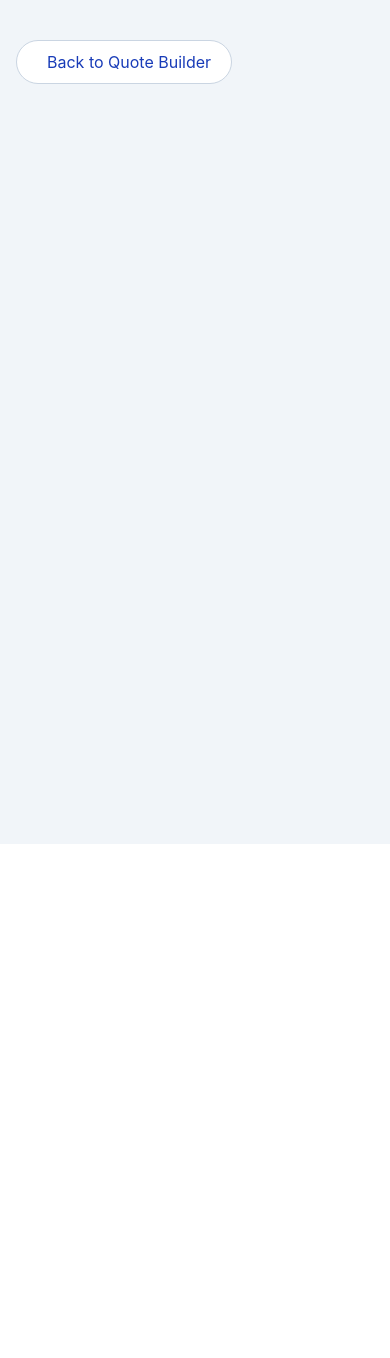
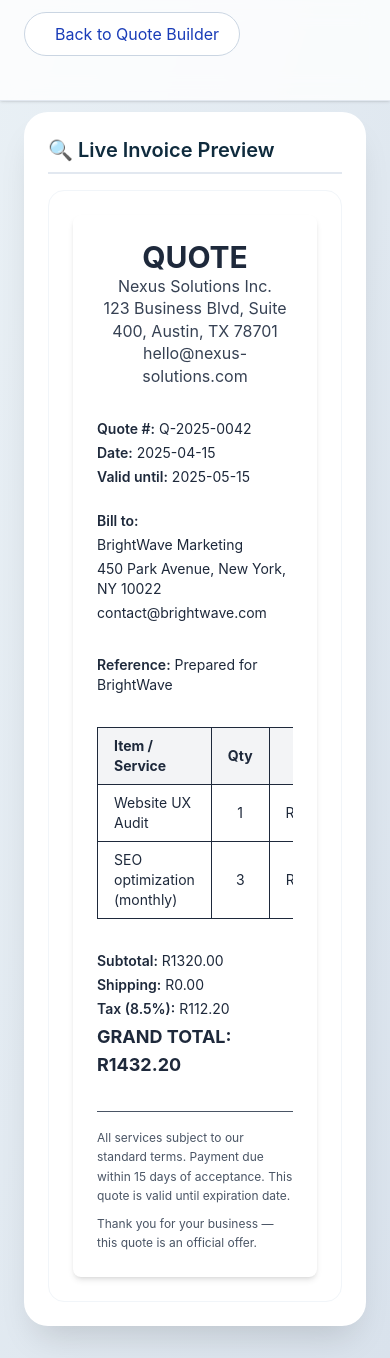
Before and after one commit to Onkgopotse1/DocuBuilder, a React (Vite) app: page /quote-preview in a window 390 px wide. Before the commit the page ends 844 px from the top, so only its background shows below. Built offline with nearby package versions, Linux system fonts and the light colour scheme.

Commit message:
feat: add HTML structure and UI responsiveness to Quote preview page

```diff
--- a/src/features/invoice/InvoicePreview.tsx
+++ b/src/features/invoice/InvoicePreview.tsx
@@ -19,7 +19,7 @@ export default function InvoicePreview() {
 
   return (
 <div className="min-h-screen bg-gradient-to-br from-[#e9f0f5] to-[#d9e2ec] font-['Inter',system-ui,-apple-system,'Segoe_UI',Roboto,sans-serif] py-8 px-6 text-[#1e293b]">
-  <div className="max-w-[1600px] mx-auto pt-20"> {/* Added pt-20 here to create space below the fixed nav */}
+  <div className="max-w-[1600px] mx-auto pt-20">
 
     <nav className="fixed top-0 left-0 w-full bg-white/80 backdrop-blur-md border-b border-slate-200 px-6 py-3 flex justify-between items-center z-50 shadow-sm">
       <div className="flex gap-2 md:gap-3">
@@ -34,7 +34,7 @@ export default function InvoicePreview() {
     </nav>
 
     {/* Preview Panel */}
-    <div className="bg-white rounded-3xl shadow-[0_20px_35px_-12px_rgba(0,0,0,0.15)] p-6 sticky top-24"> {/* Adjusted top-6 to top-24 to account for the nav height while scrolling */}
+    <div className="bg-white rounded-3xl shadow-[0_20px_35px_-12px_rgba(0,0,0,0.15)] p-6 sticky top-24">
       <h2 className="text-xl font-semibold text-[#0f2b3d] flex items-center gap-2 border-b-2 border-slate-200 pb-2 mb-4">
         🔍 Live Invoice Preview
       </h2>
--- a/src/features/quote/QuoteBuilder.tsx
+++ b/src/features/quote/QuoteBuilder.tsx
@@ -20,10 +20,10 @@ export default function QuoteBuilder() {
         </nav>
         <div className="max-w-5xl mx-auto pt-28 px-4">
           <div className="bg-black rounded-2xl shadow-[0_8px_30px_rgb(0,0,0,0.04)] border border-slate-100 overflow-hidden">
-                <div className="grid grid-cols-1 lg:grid-cols-2 gap-8">
 
 
-        <div className="bg-white rounded-2xl shadow-md border border-gray-200 p-5 md:p-6 transition-all">
+
+        <div className="w-full bg-white rounded-2xl shadow-md border border-gray-200 p-5 md:p-6 transition-all">
 
 
             <div className="flex items-center gap-2 text-blue-900 font-semibold text-lg border-b border-gray-100 pb-2 mb-4">
@@ -96,7 +96,7 @@ export default function QuoteBuilder() {
                         <tr>
                             <th className="text-left py-2 px-1 font-semibold">Description</th>
                             <th className="text-left py-2 px-1 font-semibold w-20">Qty</th>
-                            <th className="text-left py-2 px-1 font-semibold w-28">Unit Price ($)</th>
+                            <th className="text-left py-2 px-1 font-semibold w-28">Unit Price (R)</th>
                             <th className="text-left py-2 px-1 font-semibold w-24">Line Total</th>
                             <th className="w-8"></th>
                         </tr>
@@ -118,7 +118,7 @@ export default function QuoteBuilder() {
                         <input type="number" id="taxPercent" value="8.5" step="0.1" min="0" className="w-full border border-gray-300 rounded-xl px-3 py-2 text-sm" />
                     </div>
                     <div>
-                        <label className="block text-xs font-semibold text-gray-600 mb-1">Shipping ($)</label>
+                        <label className="block text-xs font-semibold text-gray-600 mb-1">Shipping (R)</label>
                         <input type="number" id="shippingCost" value="0" step="1" min="0" className="w-full border border-gray-300 rounded-xl px-3 py-2 text-sm" />
                     </div>
                 </div>
@@ -133,7 +133,7 @@ export default function QuoteBuilder() {
 
             <button id="downloadPdfBtn" className="mt-6 w-full bg-gradient-to-r from-slate-800 to-blue-800 hover:from-slate-900 hover:to-blue-900 text-white font-semibold py-3 rounded-full shadow-md transition flex items-center justify-center gap-2 text-base">📎 Download Quote PDF</button>
         </div>
-          </div>
+
         </div>
     </div>
     </div>
--- a/src/features/quote/QuotePreview.tsx
+++ b/src/features/quote/QuotePreview.tsx
@@ -4,13 +4,106 @@ export default function QuotePreview() {
     const navigate = useNavigate();
 
   return (
-    <div className="min-h-screen bg-slate-100 py-10 px-4 sm:px-6 lg:px-8">
+    <div className="min-h-screen bg-gradient-to-br from-[#e9f0f5] to-[#d9e2ec] font-['Inter',system-ui,-apple-system,'Segoe_UI',Roboto,sans-serif] py-8 px-6 text-[#1e293b]">
+      <div className="max-w-[1600px] mx-auto pt-20">
+        {/*navbar*/}
+       <nav className="fixed top-0 left-0 w-full bg-white/80 backdrop-blur-md border-b border-slate-200 px-6 py-3 flex justify-between items-center z-50 shadow-sm">
         <button
           className="inline-flex items-center gap-2.5 bg-white border border-slate-300 py-2.5 px-5 rounded-full font-semibold text-blue-800 cursor-pointer mb-8 transition-all duration-200 hover:bg-blue-50 hover:-translate-x-1"
           onClick={() => navigate('/quote-builder')}
         >
           <i className="fas fa-arrow-left"></i> Back to Quote Builder
         </button>
+       </nav>
+
+       {/* Preview Panel */}
+       <div className="bg-white rounded-3xl shadow-[0_20px_35px_-12px_rgba(0,0,0,0.15)] p-6 sticky top-24">
+        <h2 className="text-xl font-semibold text-[#0f2b3d] flex items-center gap-2 border-b-2 border-slate-200 pb-2 mb-4">
+        🔍 Live Invoice Preview
+        </h2>
+        <div className="invoice-preview bg-white rounded-2xl p-6 border border-slate-100">
+
+    <div className="width mx-auto bg-white shadow-md rounded-lg p-6 md:p-10">
+      {/* Header */}
+      <div className="text-center mb-8">
+        <h1 className="text-3xl font-bold">QUOTE</h1>
+        <p className="text-gray-700">Nexus Solutions Inc.</p>
+        <p className="text-gray-700">
+          123 Business Blvd, Suite 400, Austin, TX 78701
+        </p>
+        <p className="text-gray-700">hello@nexus-solutions.com</p>
+      </div>
+
+      {/* Quote Info */}
+      <div className="grid grid-cols-1 md:grid-cols-2 gap-6 mb-8 text-sm">
+        <div className="space-y-1">
+          <p><span className="font-semibold">Quote #:</span> Q-2025-0042</p>
+          <p><span className="font-semibold">Date:</span> 2025-04-15</p>
+          <p><span className="font-semibold">Valid until:</span> 2025-05-15</p>
+        </div>
+        <div className="space-y-1">
+          <p className="font-semibold">Bill to:</p>
+          <p>BrightWave Marketing</p>
+          <p>450 Park Avenue, New York, NY 10022</p>
+          <p>contact@brightwave.com</p>
+        </div>
+      </div>
+
+      {/* Reference */}
+      <div className="mb-8 text-sm">
+        <p><span className="font-semibold">Reference:</span> Prepared for BrightWave</p>
+      </div>
+
+      {/* Items Table */}
+      <div className="overflow-x-auto mb-8">
+        <table className="w-full border-collapse text-sm">
+          <thead>
+            <tr className="bg-gray-100">
+              <th className="border px-4 py-2 text-left">Item / Service</th>
+              <th className="border px-4 py-2 text-center">Qty</th>
+              <th className="border px-4 py-2 text-right">Unit Price</th>
+              <th className="border px-4 py-2 text-right">Total</th>
+            </tr>
+          </thead>
+          <tbody>
+            <tr>
+              <td className="border px-4 py-2">Website UX Audit</td>
+              <td className="border px-4 py-2 text-center">1</td>
+              <td className="border px-4 py-2 text-right">R450.00</td>
+              <td className="border px-4 py-2 text-right">450.00</td>
+            </tr>
+            <tr>
+              <td className="border px-4 py-2">SEO optimization (monthly)</td>
+              <td className="border px-4 py-2 text-center">3</td>
+              <td className="border px-4 py-2 text-right">R290.00</td>
+              <td className="border px-4 py-2 text-right">R870.00</td>
+            </tr>
+          </tbody>
+        </table>
+      </div>
+
+      {/* Totals */}
+      <div className="text-sm space-y-1 mb-8">
+        <p><span className="font-semibold">Subtotal:</span> R1320.00</p>
+        <p><span className="font-semibold">Shipping:</span> R0.00</p>
+        <p><span className="font-semibold">Tax (8.5%):</span> R112.20</p>
+        <p className="font-bold text-lg">GRAND TOTAL: R1432.20</p>
+      </div>
+
+      {/* Terms */}
+      <div className="text-xs text-gray-600 border-t pt-4 leading-relaxed">
+        <p>
+          All services subject to our standard terms. Payment due within 15 days of acceptance.
+          This quote is valid until expiration date.
+        </p>
+        <p className="mt-2">
+          Thank you for your business — this quote is an official offer.
+        </p>
+      </div>
+    </div>
+        </div>
+       </div>
+      </div>
     </div>
   );
 }
```
